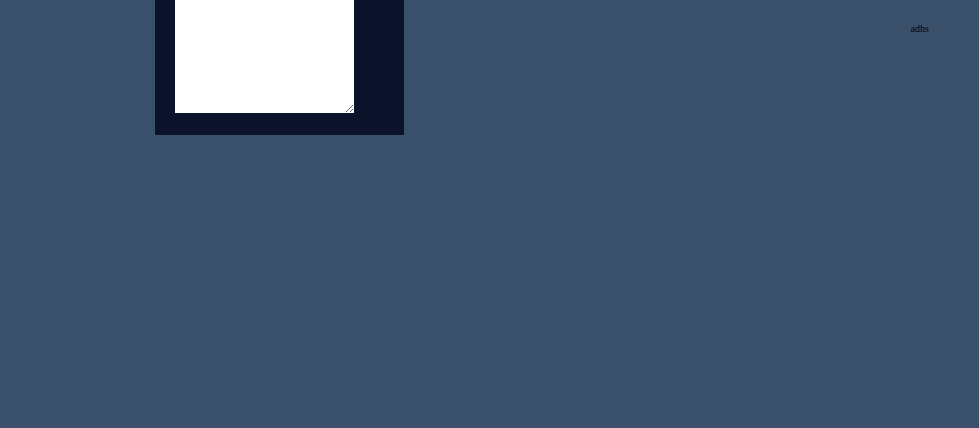
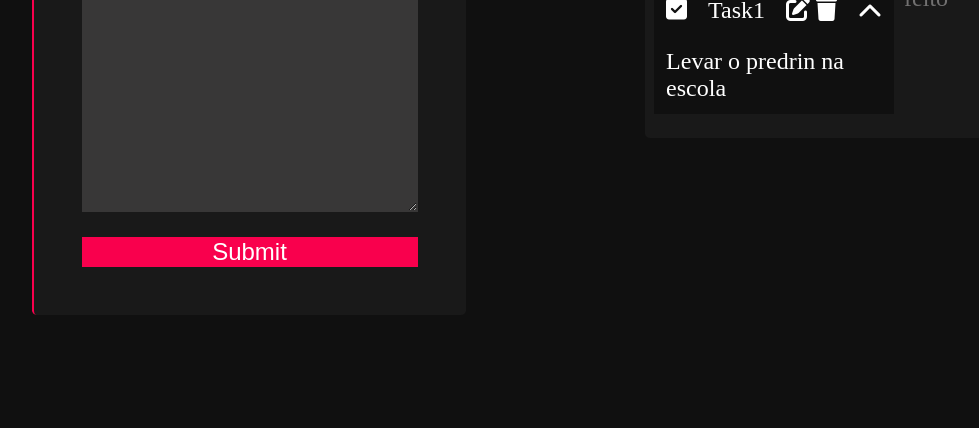
Before and after one commit to GabrielOlisil/Todo-List, a plain HTML site: page index.html in a window 1280 px wide. Shown: the part 372-800 px from the top of the page, without its empty margins (98-1077 px from the left). Drawn offline with Linux system fonts and the light colour scheme.

Commit message:
Retoques na interface

```diff
--- a/index.html
+++ b/index.html
@@ -1,53 +1,47 @@
 <!DOCTYPE html>
-<html lang="en">
+<html lang="pt-br">
+
 <head>
   <meta charset="UTF-8" />
   <meta http-equiv="X-UA-Compatible" content="IE=edge" />
   <meta name="viewport" content="width=device-width, initial-scale=1.0" />
   <title>Document</title>
-    <link
-      rel="stylesheet"
-      href="https://cdnjs.cloudflare.com/ajax/libs/font-awesome/6.2.0/css/all.min.css"
+  <link rel="stylesheet" href="https://cdnjs.cloudflare.com/ajax/libs/font-awesome/6.2.0/css/all.min.css"
     integrity="sha512-xh6O/CkQoPOWDdYTDqeRdPCVd1SpvCA9XXcUnZS2FmJNp1coAFzvtCN9BmamE+4aHK8yyUHUSCcJHgXloTyT2A=="
-      crossorigin="anonymous"
-      referrerpolicy="no-referrer"
-    />
+    crossorigin="anonymous" referrerpolicy="no-referrer" />
+  <link rel="stylesheet" href="style/style.css">
+</head>
 
-    <style>
-      html {
-        font-size: 0.625em;
-      }
-      * {
-        border: 0;
-        margin: 0;
-        box-sizing: border-box;
-      }
-      .fa-solid {
-        color: rosybrown;
-      }
-      body {
-        background-color: #3a506b;
-      }
+<body class="dark">
 
-      main {
-        display: flex;
-        justify-content: space-around;
-        align-items: center;
-        height: 100vh;
-      }
+  <div class="models">
+    <div class="tasks">
+      <ul>
+        <li>
+          <div class="item">
+            <div class="task">
+              <i class="fa-solid fa-square"></i>
+              Task1
+              <div class="actions">
 
-      .panel {
-        background-color: #0b132b;
-        min-height: 3em;
-        padding: 2em;
-      }
+                <i class="fa-solid fa-pen-to-square"></i>
+                <i class="fa-solid fa-trash"></i>
+              </div>
+              <i class="fa-solid fa-chevron-down"></i>
+            </div>
 
-      input[type="text"] {
-        background-color: #F45B69;
-      }
-    </style>
-  </head>
-  <body>
+            <div class="task-description closed">
+              Levar o predrin na escola
+            </div>
+
+          </div>
+
+          <span>feito</span>
+        </li>
+
+      </ul>
+    </div>
+  </div>
   <main>
     <div class="panel">
       <form action="">
@@ -55,11 +49,46 @@
           <label for="name-task">Tarefa</label>
           <input type="text" id="name-task" />
         </div>
-          <textarea name="" id="" rows="10"></textarea>
+        <div>
+          <label for="description">Descrição</label>
+          <textarea name="" id="description" rows="10"></textarea>
+        </div>
+        <input type="submit" name="" id="add-task">
       </form>
     </div>
 
-      <div class="task-area">adhs</div>
+    <div class="task-area">
+      <h2>Tarefas</h2>
+
+      <div class="tasks">
+        <ul>
+          <li>
+            <div class="item">
+              <div class="task">
+                <i class="fa-solid fa-square-check"></i>
+                Task1
+                <div class="actions">
+
+                  <i class="fa-solid fa-pen-to-square"></i>
+                  <i class="fa-solid fa-trash"></i>
+                </div>
+                <i class="fa-solid fa-chevron-down fa-flip-vertical"></i>
+              </div>
+
+              <div class="task-description closed">
+                Levar o predrin na escola
+              </div>
+
+            </div>
+
+            <span>feito</span>
+          </li>
+
+        </ul>
+      </div>
+
+    </div>
   </main>
 </body>
+
 </html>
--- a/style/style.css
+++ b/style/style.css
@@ -0,0 +1,126 @@
+@charset "utf-8";
+
+html {
+    font-size: 0.625em;
+}
+.dark{
+    --background: #101010;
+    --cards: #191919;
+    --buttons: #f9004d;
+}
+* {
+    border: 0;
+    margin: 0;
+    box-sizing: border-box;
+}
+
+.fa-solid {
+    color: white;
+    transition: .2s;
+}
+.fa-solid:hover {
+    color: var(--buttons);
+    cursor: pointer;
+}
+
+body {
+    background-color: var(--background);
+}
+
+main {
+    display: flex;
+    justify-content: space-around;
+    align-items: center;
+    height: 100vh;
+    max-width: 1200px;
+    margin: 0 auto;
+}
+.models {
+    display: none;
+}
+
+.panel {
+    background-color: var(--cards);
+    min-height: 3em;
+    padding: 2em;
+    color: white;
+    font-size: 2.4em;
+    border-radius: .2em;
+    border-left: var(--buttons) solid 2px;
+}
+.panel div{
+
+}
+
+input[type="text"] {
+
+    line-height: 2em;
+}
+
+input[type="text"], textarea{
+    display: block;
+    margin: 1.3em 0;
+    background-color: #383737;
+    color: white;
+    font-size: 1em;
+    border: transparent solid 1px;
+    width: 100%;
+    padding: .1em .5em ;
+
+}
+
+input[type="text"]:focus,
+textarea:focus {
+    outline: 0;
+    border: var(--buttons) solid 1px;
+}
+
+#add-task{
+    width: 100%;
+    font-size: 1em;
+    color: white;
+    background-color: var(--buttons);
+}
+
+.task-area{
+    background-color: var(--cards);
+    min-height: 3em;
+    width: 17em;
+    padding: 1em .4em;
+    color: white;
+    font-size: 2.4em;
+    border-radius: .2em;
+
+}
+
+.tasks ul {
+    padding: 0;
+}
+.tasks ul li{
+    list-style: none;
+    display: flex;
+    gap: 10px
+}
+
+li span {
+    color: #727171;
+}
+.item{
+    width: 10em;
+    background-color: var(--background);
+    padding: .5em;
+    position: relative;
+}
+
+.task {
+    display: flex;
+    gap: 10px;
+    justify-content: space-between;
+}
+.task-description{
+    margin-top: 1em;
+}
+
+/* .closed{
+    display: none;
+} */
```
Lines whose indentation alone changed are shown as unchanged.
